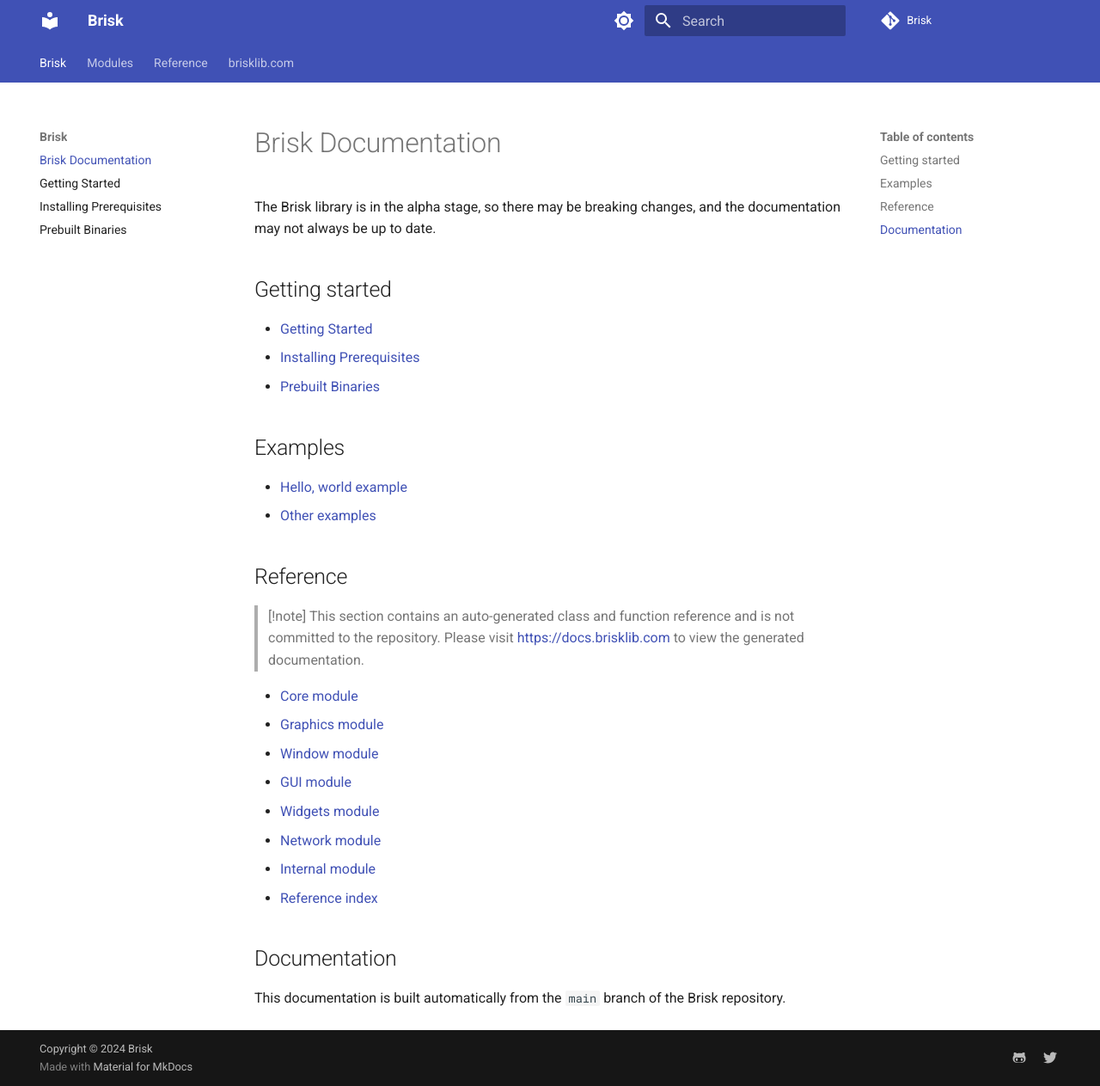
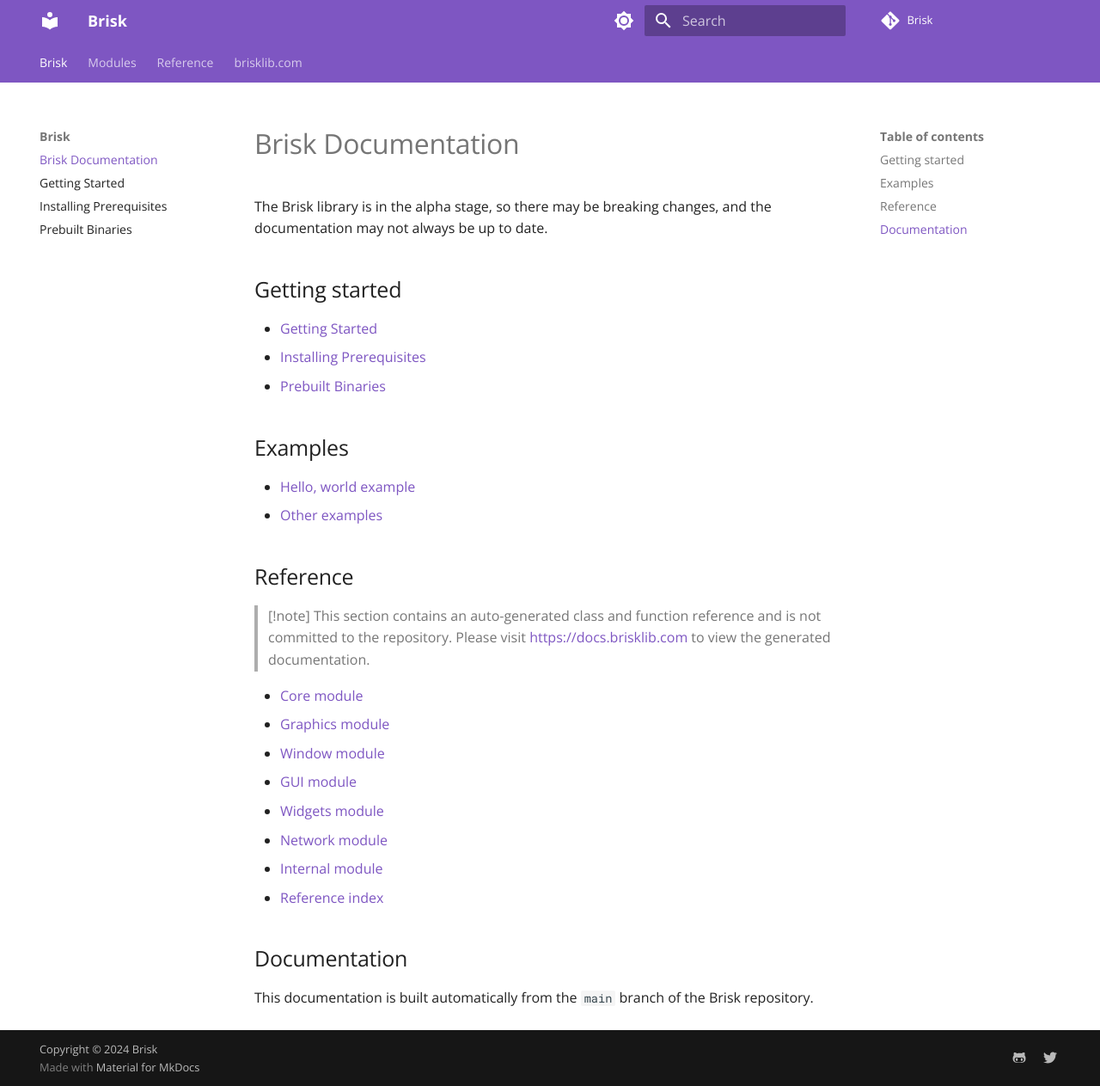
Before and after one commit to dancazarin/brisk, an MkDocs documentation site: the page built from docs/docs/index.md, in a window 1280 px wide and 1263 px high. Shown: the whole window at 86% size. Built offline with MkDocs 1.6.1 and Material for MkDocs 9.7.7, drawn with Linux system fonts in a browser that asks for light colours; plug-ins that fetch from the network failed and are left out; comment, search, counter and statistics services are not loaded.

Commit message:
Update mkdocs

```diff
--- a/docs/mkdocs.yml
+++ b/docs/mkdocs.yml
@@ -1,6 +1,8 @@
 site_name: Brisk
 theme:
-  name: 'material'
+  name: "material"
+  font:
+    text: Open Sans
   features:
     - navigation.tabs
     - navigation.top
@@ -11,12 +13,18 @@
       toggle:
         icon: material/brightness-7
         name: Switch to dark mode
+      media: "(prefers-color-scheme: light)"
+      primary: deep purple
+      accent: light green
 
     # Palette toggle for dark mode
     - scheme: slate
       toggle:
         icon: material/brightness-4
         name: Switch to light mode
+      media: "(prefers-color-scheme: dark)"
+      primary: deep purple
+      accent: light green
 
 extra:
   search:
@@ -24,14 +32,15 @@
 
   social:
     - icon: fontawesome/brands/github-alt
-      link: 'https://github.com/brisklib'
+      link: "https://github.com/brisklib"
     - icon: fontawesome/brands/twitter
-      link: 'https://twitter.com/brisklib'
+      link: "https://twitter.com/brisklib"
 
-copyright: 'Copyright &copy; 2024 Brisk'
+copyright: "Copyright &copy; 2024 Brisk"
 
 plugins:
-    - search
+  - search
+  - privacy
 
 markdown_extensions:
   - admonition
@@ -58,19 +67,19 @@
 
 nav:
   - Brisk:
-    - index.md
-    - getting_started.md
-    - prerequisites.md
-    - prebuilt_binaries.md
+      - index.md
+      - getting_started.md
+      - prerequisites.md
+      - prebuilt_binaries.md
   - Modules:
-    - auto/core.md
-    - auto/graphics.md
-    - auto/window.md
-    - auto/gui.md
-    - auto/widgets.md
-    - auto/network.md
-    - auto/internal.md
+      - auto/core.md
+      - auto/graphics.md
+      - auto/window.md
+      - auto/gui.md
+      - auto/widgets.md
+      - auto/network.md
+      - auto/internal.md
   - Reference:
-    - auto/refindex.md
+      - auto/refindex.md
 
   - brisklib.com: https://brisklib.com
```
